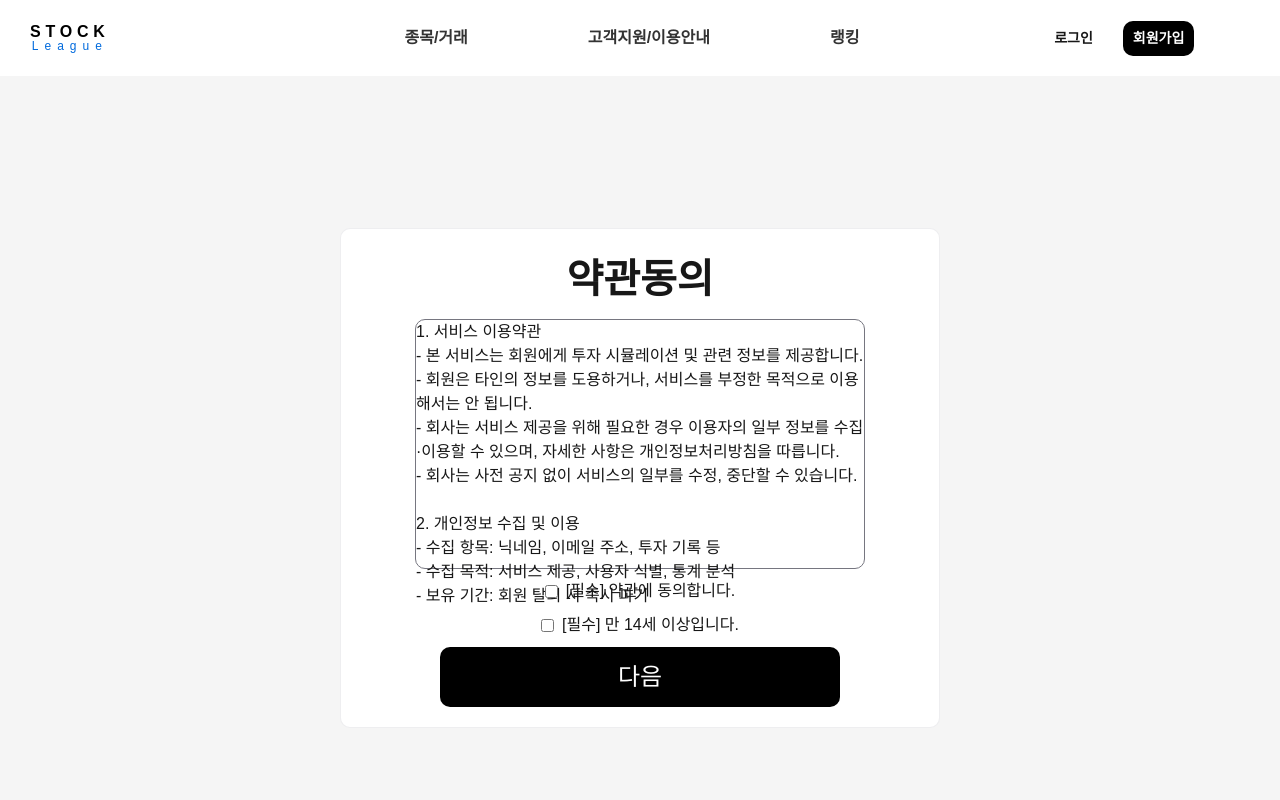
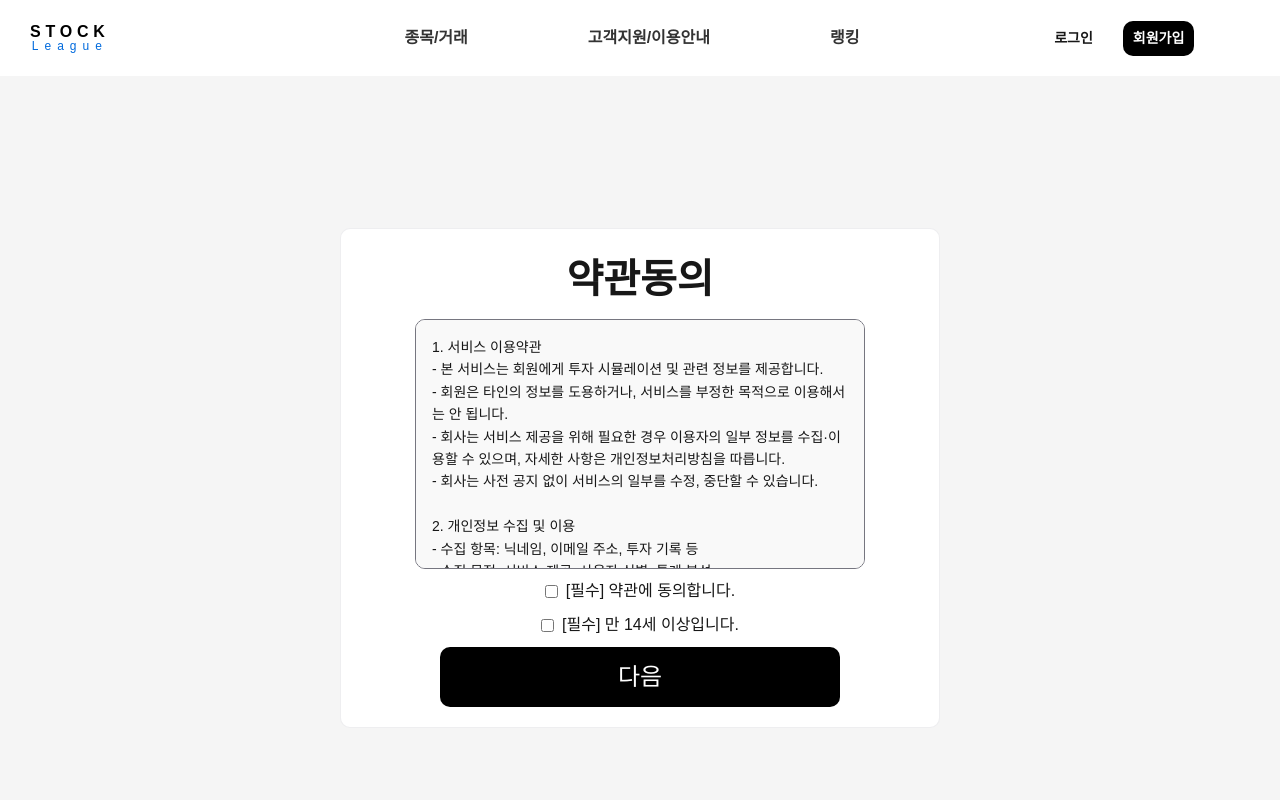
Before and after one commit to kimchanyoo/StockLeague, a Next.js app: page /auth/terms in a window 1280 px wide. Shown: the top 800 px of the page. Built offline with nearby package versions, Linux system fonts and the light colour scheme; some icons are missing.

Commit message:
fix: 약관내용 정리

```diff
--- a/src/app/auth/terms/page.tsx
+++ b/src/app/auth/terms/page.tsx
@@ -2,38 +2,26 @@
 
 import "./terms.css";
 import NextButton from "@/app/components/NextButton";
-import { useRouter, useSearchParams } from "next/navigation";
+import { useRouter } from "next/navigation";
 import { useState } from "react";
 import { useSocialSignup } from "@/context/SocialSignupContext";
 
 export default function Terms() {
+
   const router = useRouter();
   const [isAgreed, setIsAgreed] = useState(false);
   const [isOverFifteen, setIsOverFifteen] = useState(false);
   const { setData } = useSocialSignup();
-  const searchParams = useSearchParams();
-
-  const accessToken = searchParams.get("accessToken");
 
   const handleNextClick = () => {
     if (isAgreed && isOverFifteen) {
-      if (!accessToken) {
-        alert("임시 토큰이 누락되었습니다. 다시 로그인해주세요.");
-        router.replace("/auth/login");
-        return;
-      }
-
       setData({
-        accessToken,
         agreedToTerms: true,
         isOverFifteen: true,
       });
-
-      // 💾 Optional: localStorage 백업
-      localStorage.setItem("tempAccessToken", accessToken);
-
-      router.push(`/auth/nickname?accessToken=${accessToken}`);
-    } else {
+      router.push("/auth/nickname");
+    }
+    else {
       alert("모든 필수 항목에 동의해주세요.");
     }
   };
@@ -42,16 +30,17 @@ export default function Terms() {
     <div className="container">
         <div className="termsContainer">
             <h2 className="termsTitle">약관동의</h2>
-            <div className="termsContent">
-              1. 서비스 이용약관<br/>
-              - 본 서비스는 회원에게 투자 시뮬레이션 및 관련 정보를 제공합니다.<br/>
-              - 회원은 타인의 정보를 도용하거나, 서비스를 부정한 목적으로 이용해서는 안 됩니다.<br/>
-              - 회사는 서비스 제공을 위해 필요한 경우 이용자의 일부 정보를 수집·이용할 수 있으며, 자세한 사항은 개인정보처리방침을 따릅니다.<br/>
-              - 회사는 사전 공지 없이 서비스의 일부를 수정, 중단할 수 있습니다.<br/><br/>
-              2. 개인정보 수집 및 이용<br/>
-              - 수집 항목: 닉네임, 이메일 주소, 투자 기록 등<br/>
-              - 수집 목적: 서비스 제공, 사용자 식별, 통계 분석<br/>
-              - 보유 기간: 회원 탈퇴 시 즉시 파기<br/>
+             <div className="termsContent">
+              1. 서비스 이용약관
+              <br />- 본 서비스는 회원에게 투자 시뮬레이션 및 관련 정보를 제공합니다.
+              <br />- 회원은 타인의 정보를 도용하거나, 서비스를 부정한 목적으로 이용해서는 안 됩니다.
+              <br />- 회사는 서비스 제공을 위해 필요한 경우 이용자의 일부 정보를 수집·이용할 수 있으며, 자세한 사항은 개인정보처리방침을 따릅니다.
+              <br />- 회사는 사전 공지 없이 서비스의 일부를 수정, 중단할 수 있습니다.
+              <br /><br />
+              2. 개인정보 수집 및 이용
+              <br />- 수집 항목: 닉네임, 이메일 주소, 투자 기록 등
+              <br />- 수집 목적: 서비스 제공, 사용자 식별, 통계 분석
+              <br />- 보유 기간: 회원 탈퇴 시 즉시 파기
             </div>
             <div className="agreeBox">
               <input
@@ -73,11 +62,7 @@ export default function Terms() {
               />
               <label htmlFor="agree">[필수] 만 14세 이상입니다.</label>
             </div>
-            <NextButton
-              text="다음"
-              onClick={handleNextClick}
-              disabled={!isAgreed && isOverFifteen}
-            />
+            <NextButton text="다음" onClick={handleNextClick} disabled={!isAgreed && isOverFifteen}/>
         </div>
     </div>
   );
--- a/src/app/auth/terms/terms.css
+++ b/src/app/auth/terms/terms.css
@@ -35,6 +35,12 @@
     height: 250px;
     border: 1px solid #767680;
     border-radius: 10px;
+    overflow-y: auto;
+    font-size: 14px;
+    line-height: 1.6;
+    padding: 1rem;
+    white-space: pre-wrap;
+    background-color: #f9f9f9;
 }
 .agreeBox {
     display: flex;
```
